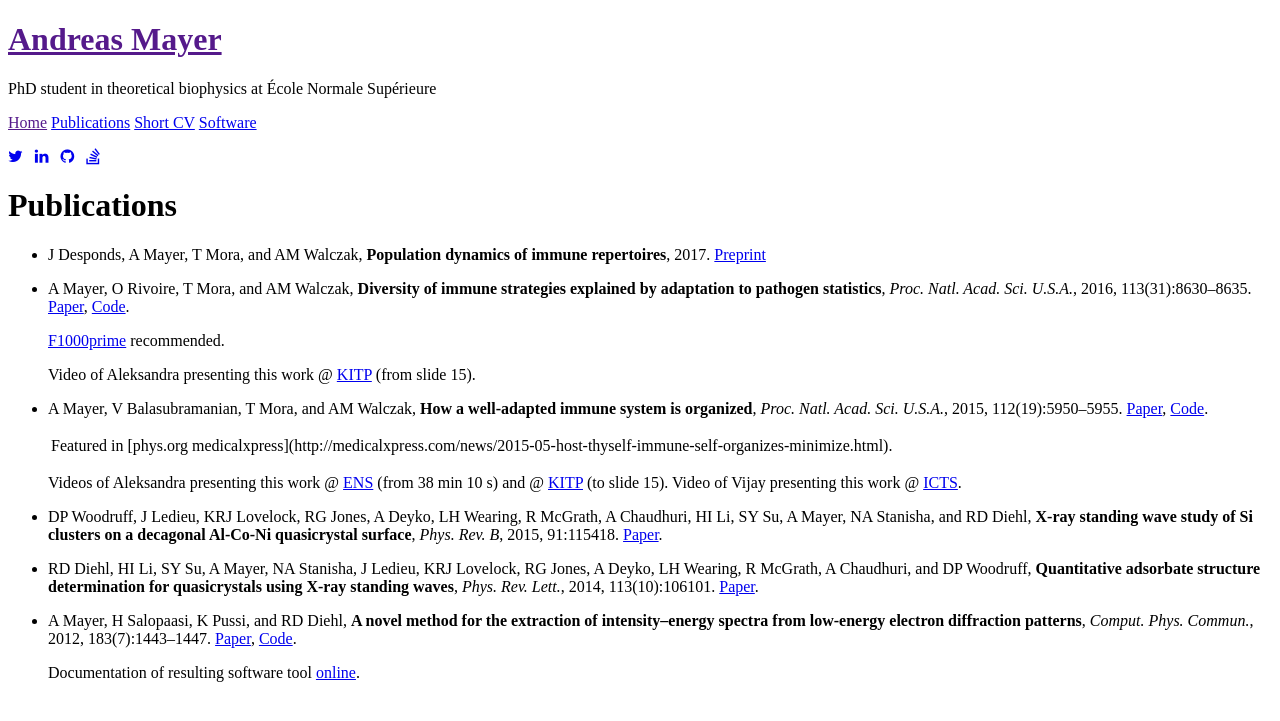
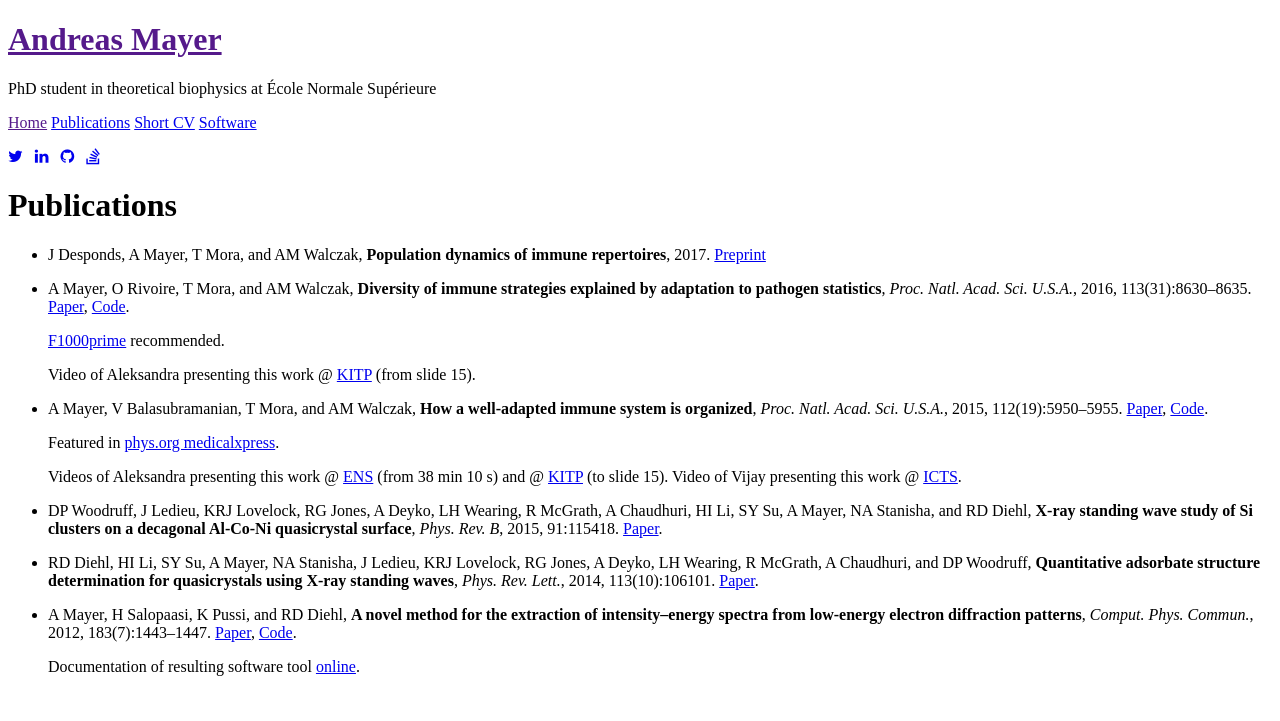
Before and after one commit to andim/andim.github.io, a Jekyll site: the page built from publications.md, in a window 1280 px wide. Shown: the top 721 px of the page. Built offline with Jekyll 4.4.1, drawn with Linux system fonts in a browser that asks for light colours; nearby versions of some CDN libraries.

Commit message:
fixed rendering problem

```diff
--- a/publications.md
+++ b/publications.md
@@ -13,7 +13,7 @@ title: Publications
 
 *   A Mayer, V Balasubramanian, T Mora, and AM Walczak, **How a well-adapted immune system is organized**, *Proc. Natl. Acad. Sci. U.S.A.*, 2015, 112(19):5950--5955. [Paper](http://dx.doi.org/10.1073/pnas.1421827112), [Code](https://github.com/andim/optimmune).
 
-    Featured in [phys.org|medicalxpress](http://medicalxpress.com/news/2015-05-host-thyself-immune-self-organizes-minimize.html).
+    Featured in [phys.org medicalxpress](http://medicalxpress.com/news/2015-05-host-thyself-immune-self-organizes-minimize.html).
 
     Videos of Aleksandra presenting this work @ [ENS](http://www.savoirs.ens.fr/expose.php?id=2333) (from 38 min 10 s) and @ [KITP](http://online.kitp.ucsb.edu/online/immuno16/walczak/) (to slide 15). Video of Vijay presenting this work @ [ICTS](http://www.youtube.com/watch?v=7xnvNp8SKJY&t=32m0s).
 
```
